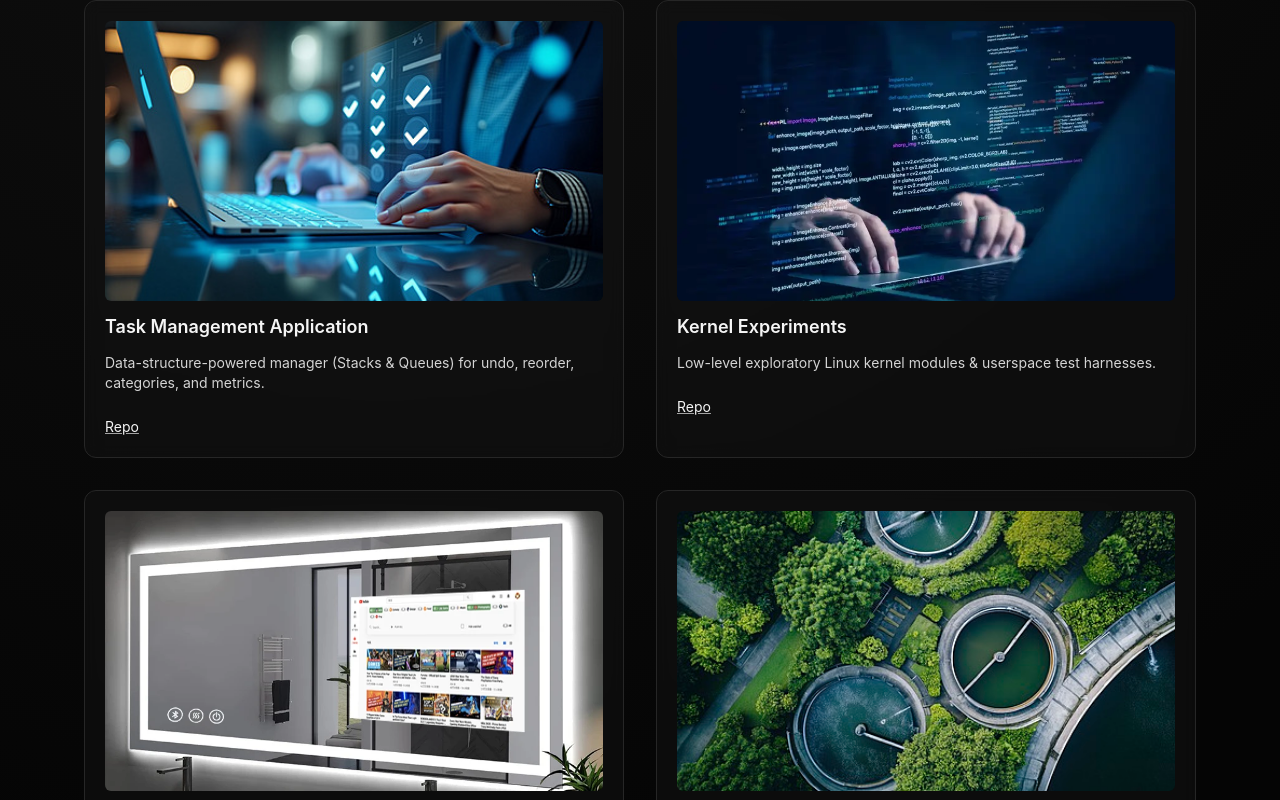
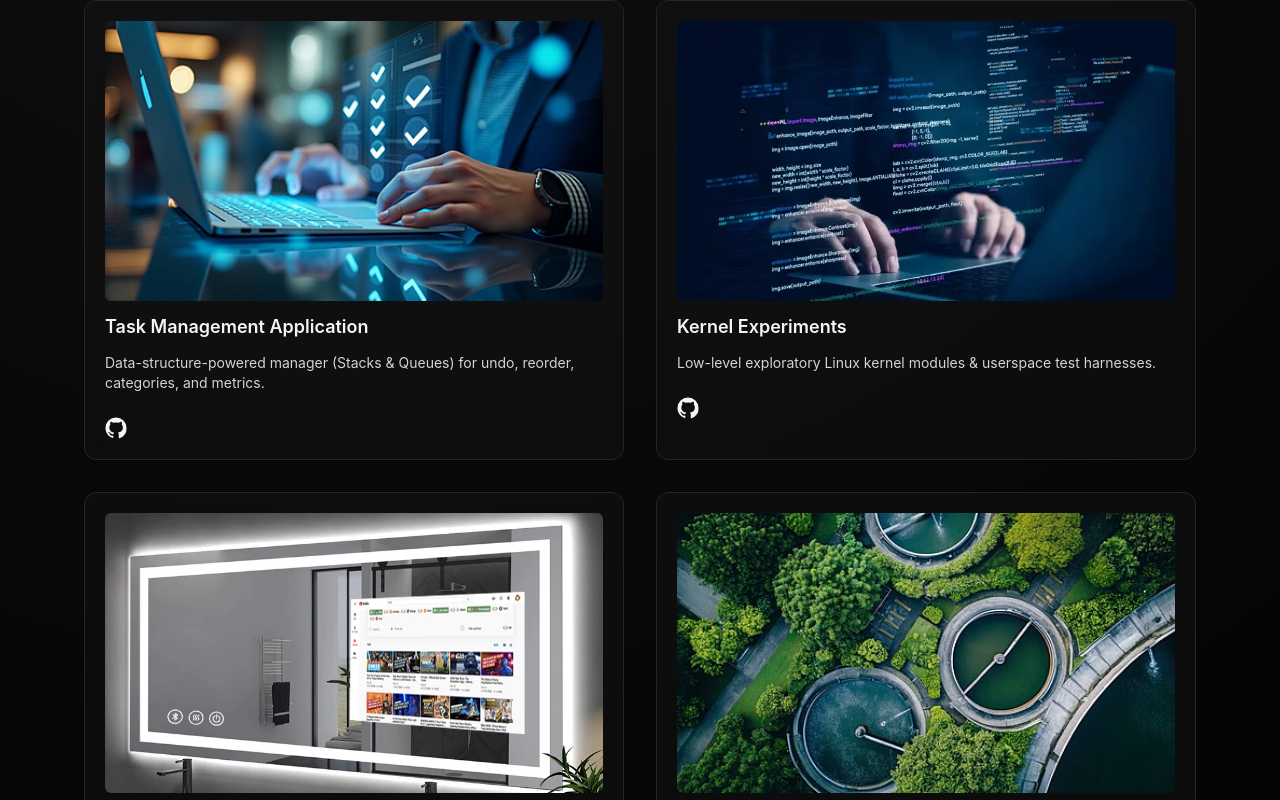
Before and after one commit to Kernel-Hunter/kernel-portfolio, a Next.js app: page / in a window 1280 px wide. Shown: the part 1045-1845 px from the top of the page. Built offline with nearby package versions, Linux system fonts and the light colour scheme.

Commit message:
Update ProjectCard.jsx

```diff
--- a/components/ProjectCard.jsx
+++ b/components/ProjectCard.jsx
@@ -25,7 +25,6 @@ export default function ProjectCard({ project }) {
             {project.alt || 'Image unavailable'}
           </div>
         )}
-        {/* Make overlay ignore clicks too */}
         <div className="pointer-events-none absolute inset-0 opacity-0 group-hover:opacity-20 transition bg-gradient-to-br from-cyan-500 via-indigo-500 to-blue-600 mix-blend-overlay" />
       </div>
 
@@ -43,16 +42,26 @@ export default function ProjectCard({ project }) {
         </ul>
       )}
 
-      {/* Raise link row just in case */}
       <div className="lift flex gap-3 pt-3 text-sm relative z-10">
         {project.repoUrl && (
           <a
             href={project.repoUrl}
             target="_blank"
             rel="noopener noreferrer"
-            className="hover:text-cyan-500 dark:hover:text-cyan-400 underline decoration-neutral-400"
+            aria-label="Open GitHub repository"
+            title="Open GitHub repository"
+            className="icon-btn"
           >
-            Repo
+            {/* GitHub mark SVG */}
+            <svg
+              viewBox="0 0 24 24"
+              width="22"
+              height="22"
+              aria-hidden="true"
+              className="fill-current"
+            >
+              <path d="M12 .5A11.5 11.5 0 0 0 .5 12c0 5.08 3.29 9.38 7.86 10.89.58.11.79-.25.79-.56 0-.28-.01-1.02-.02-2-3.2.7-3.88-1.54-3.88-1.54-.53-1.34-1.3-1.7-1.3-1.7-1.06-.72.08-.7.08-.7 1.17.08 1.79 1.2 1.79 1.2 1.04 1.78 2.73 1.27 3.4.97.11-.76.41-1.27.75-1.56-2.55-.29-5.23-1.28-5.23-5.71 0-1.26.45-2.29 1.19-3.1-.12-.29-.52-1.46.11-3.05 0 0 .97-.31 3.18 1.18a11.02 11.02 0 0 1 5.79 0c2.2-1.49 3.17-1.18 3.17-1.18.64 1.59.24 2.76.12 3.05.74.81 1.18 1.84 1.18 3.1 0 4.44-2.69 5.41-5.25 5.7.43.37.81 1.11.81 2.25 0 1.63-.02 2.95-.02 3.35 0 .31.21.68.8.56A11.5 11.5 0 0 0 23.5 12 11.5 11.5 0 0 0 12 .5Z" />
+            </svg>
           </a>
         )}
         {project.liveUrl && (
@@ -60,9 +69,20 @@ export default function ProjectCard({ project }) {
             href={project.liveUrl}
             target="_blank"
             rel="noopener noreferrer"
-            className="hover:text-cyan-500 dark:hover:text-cyan-400 underline decoration-neutral-400"
+            aria-label="Open live site"
+            title="Open live site"
+            className="icon-btn"
           >
-            Live
+            {/* External link icon */}
+            <svg
+              viewBox="0 0 24 24"
+              width="22"
+              height="22"
+              aria-hidden="true"
+              className="fill-current"
+            >
+              <path d="M14 3h7v7h-2V6.41l-9.29 9.3-1.42-1.42 9.3-9.29H14V3ZM5 5h6v2H7v10h10v-4h2v6H5V5Z"/>
+            </svg>
           </a>
         )}
       </div>
```
